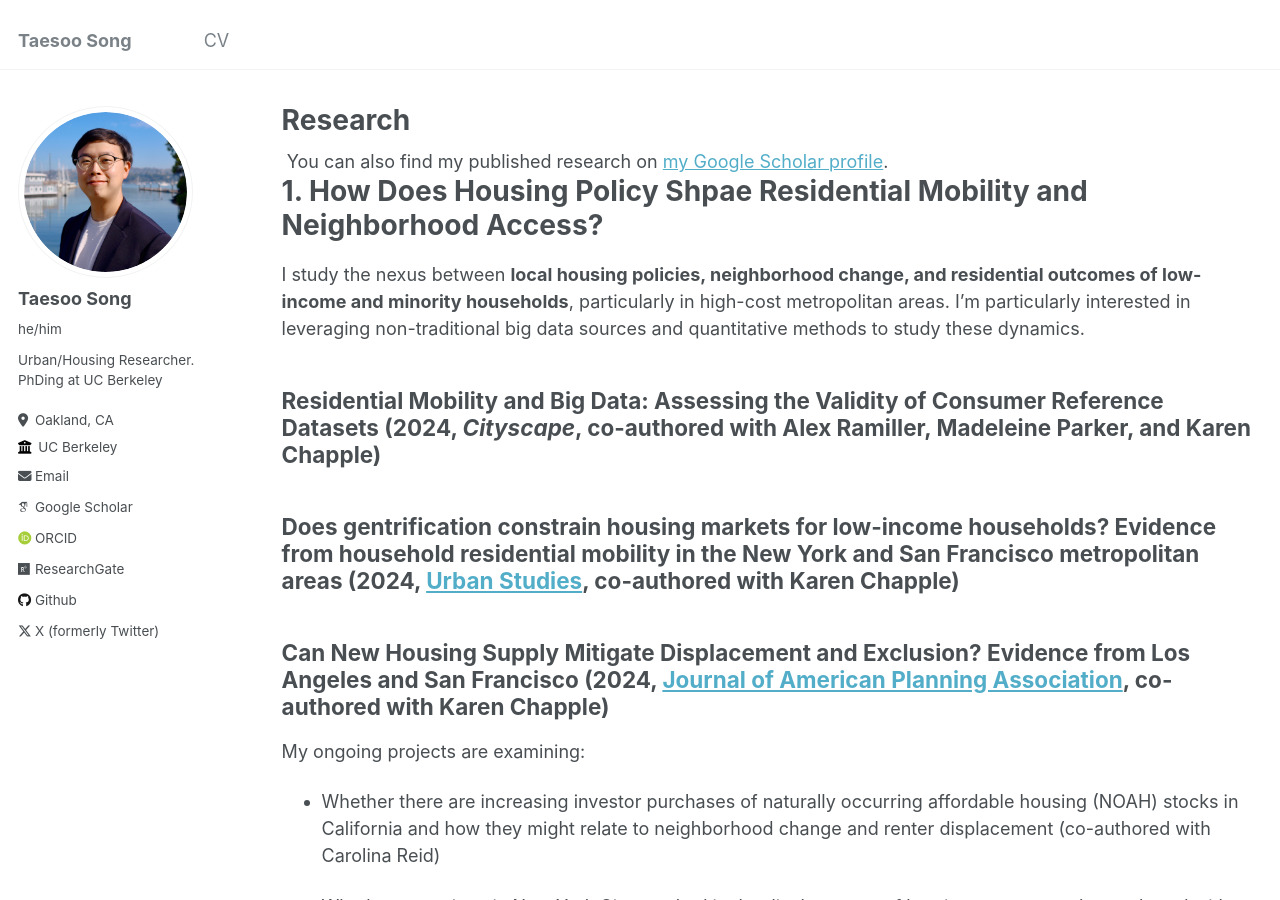
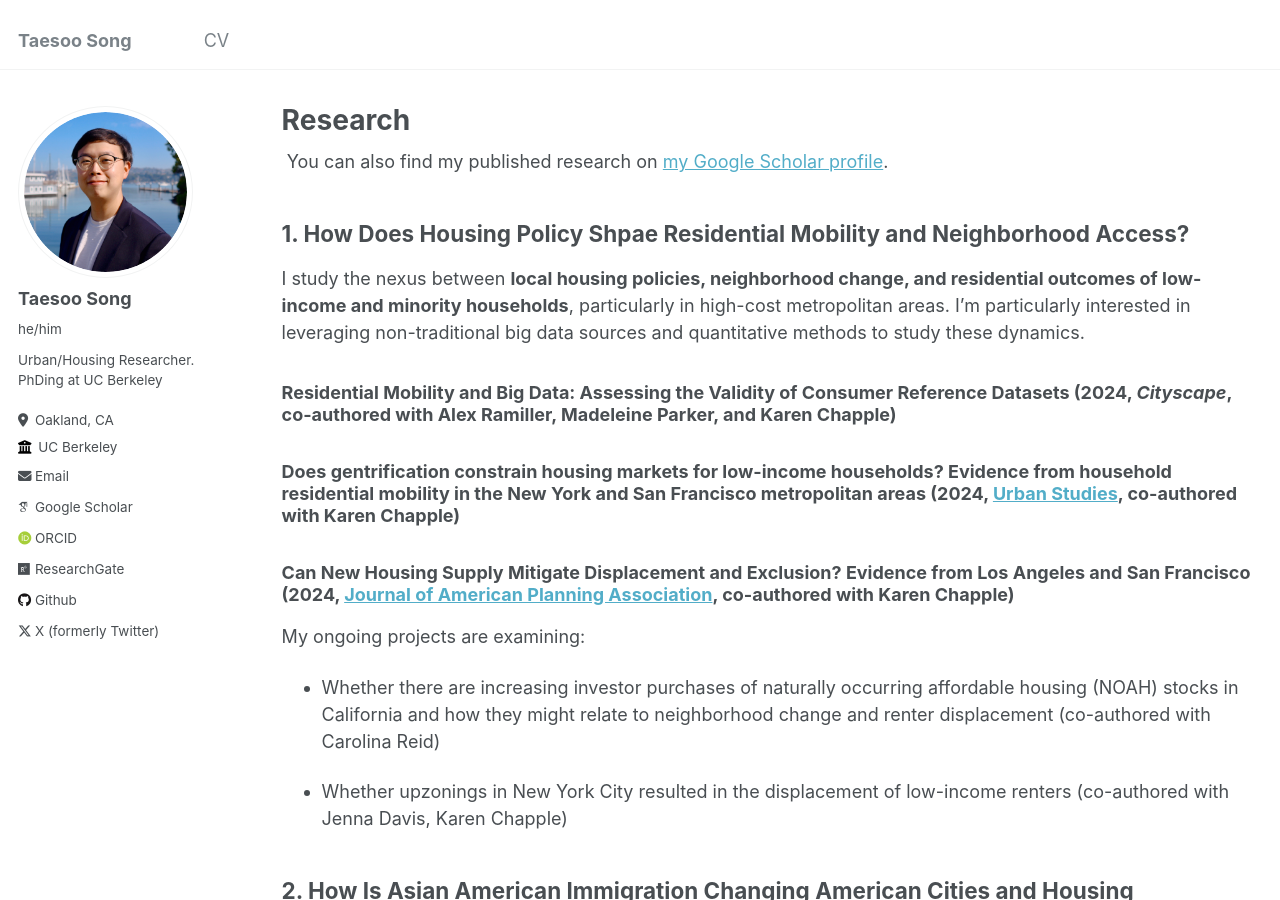
Before and after one commit to taesoosong/taesoosong.github.io, a Jekyll site: the page built from _pages/research.md, in a window 1280 px wide and 900 px high. Built offline with Jekyll 4.4.1, drawn with Linux system fonts in a browser that asks for light colours; some web fonts are replaced.

```diff
--- a/_pages/research.md
+++ b/_pages/research.md
@@ -11,15 +11,15 @@ author_profile: true
     <a href="https://scholar.google.com/citations?user=xM5Rc-EAAAAJ&hl=en">my Google Scholar profile</a>.
   </div>
 
-# 1. How Does Housing Policy Shpae Residential Mobility and Neighborhood Access?
+## 1. How Does Housing Policy Shpae Residential Mobility and Neighborhood Access?
 
 I study the nexus between **local housing policies, neighborhood change, and residential outcomes of low-income and minority households**, particularly in high-cost metropolitan areas. I'm particularly interested in leveraging non-traditional big data sources and quantitative methods to study these dynamics.
 
-## Residential Mobility and Big Data: Assessing the Validity of Consumer Reference Datasets (2024, _Cityscape_, co-authored with Alex Ramiller, Madeleine Parker, and Karen Chapple)
+### Residential Mobility and Big Data: Assessing the Validity of Consumer Reference Datasets (2024, _Cityscape_, co-authored with Alex Ramiller, Madeleine Parker, and Karen Chapple)
 
-## Does gentrification constrain housing markets for low-income households? Evidence from household residential mobility in the New York and San Francisco metropolitan areas (2024, [Urban Studies](https://doi.org/10.1177/00420980241244699), co-authored with Karen Chapple)
+### Does gentrification constrain housing markets for low-income households? Evidence from household residential mobility in the New York and San Francisco metropolitan areas (2024, [Urban Studies](https://doi.org/10.1177/00420980241244699), co-authored with Karen Chapple)
 
-##  Can New Housing Supply Mitigate Displacement and Exclusion? Evidence from Los Angeles and San Francisco (2024, [Journal of American Planning Association](https://doi.org/10.1080/01944363.2024.2319293), co-authored with Karen Chapple)
+###  Can New Housing Supply Mitigate Displacement and Exclusion? Evidence from Los Angeles and San Francisco (2024, [Journal of American Planning Association](https://doi.org/10.1080/01944363.2024.2319293), co-authored with Karen Chapple)
 
 My ongoing projects are examining:
 
@@ -28,7 +28,7 @@ My ongoing projects are examining:
 - Whether upzonings in New York City resulted in the displacement of low-income renters (co-authored with Jenna Davis, Karen Chapple)
 
 
-# 2. How Is Asian American Immigration Changing American Cities and Housing Landscapes?
+## 2. How Is Asian American Immigration Changing American Cities and Housing Landscapes?
 
 I am also deeply interested in the profound demographic shift towards **greater ethnic diversity in American and Canadian cities** with a focus on Asian populations. This growing trend requires an updated understanding of how policy and planning impact patterns of housing access and segregation beyond the white-black binary paradigm.
 
```
